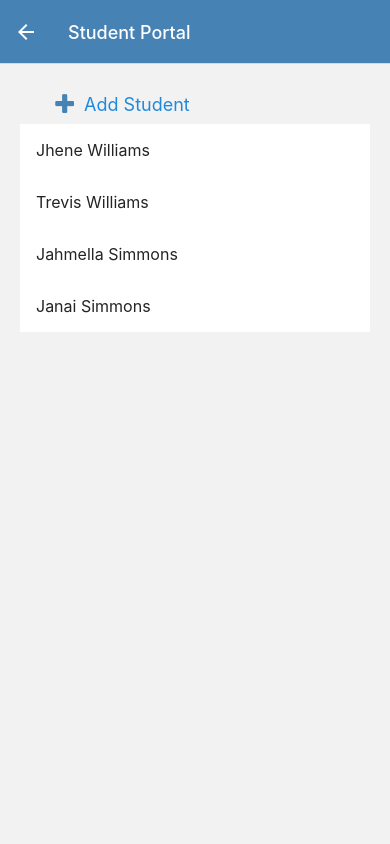
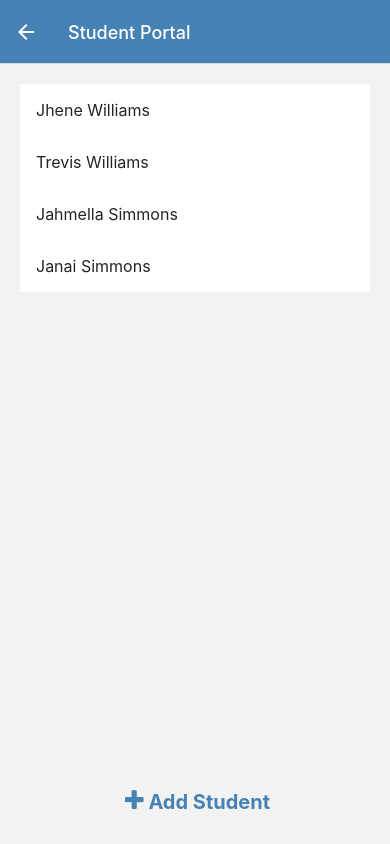
Before and after one commit to jsimmons01/dinner-time, a React Native app in the folder frontend/: screen /Roster in a window 390 px wide. Built offline with nearby package versions, Linux system fonts and the light colour scheme.

Commit message:
Creates student

```diff
--- a/frontend/screens/RosterScreen.js
+++ b/frontend/screens/RosterScreen.js
@@ -1,14 +1,36 @@
 
-import {useState } from 'react'
-import { View, StyleSheet, FlatList } from 'react-native'
-import { Button, ListItem } from '@rneui/themed'
-import StudentScreen from './StudentScreen'
+import { useState } from 'react'
+import { View, Text, StyleSheet, FlatList, Modal, Pressable, Alert } from 'react-native'
+import {  ListItem, Icon, Input } from '@rneui/themed'
+
+
 import { STUDENTS } from '../shared/students'
+
 
 
 const  RosterScreen = ({navigation}) => {
 
-  const [students, setStudents ] = useState(STUDENTS)
+const idNumber = () => {
+    return Math.floor(Math.random()*10000) + 1;
+
+}
+const [students, setStudents ] = useState(STUDENTS)
+const [modalVisible, setModalVisible] = useState(false);
+const [newStudentName, setNewStudentName] = useState("");
+
+const [newStudentBehavior, setNewStudentBehavior] = useState("Fair")
+const [newStudentAssignment, setNewStudentAssignment] = useState(false)
+
+const addNewStudent = () => {
+    const newStudent = { id: idNumber, name: newStudentName, behavior: newStudentBehavior, assignments: newStudentAssignment}
+    setStudents(students.push(newStudent))
+}
+
+
+
+const resetInput = () => {
+    setNewStudentName("")
+}
 
     const renderStudent = ({item: student}) => {
         return(
@@ -28,25 +50,62 @@ const  RosterScreen = ({navigation}) => {
 
         <View style={styles.container}>
 
-                <Button
-                containerStyle={{
-                    width: 200,
-                }}
-                title="Add Student"
-                type="clear"
-                color="steelblue"
-                icon={{type:'font-awesome', name: 'plus', color:'steelblue'}}
-                iconContainerStyle={{marginRight: 10}}
-                onPress={() => navigation.navigate('Student') }
+            <FlatList
+                data={students}
+                renderItem={renderStudent}
+                keyExtractor={(item) => item.id.toString()}
                 />
 
-        <FlatList
-            data={students}
-            renderItem={renderStudent}
-            keyExtractor={(item) => item.id.toString()}
-            />
+            <Pressable
+            style={[styles.button]}
+            onPress={() => setModalVisible(true)}
+            >
 
+            <Text style={styles.textStyle}> <Icon
+            type="font-awesome"
+            name="plus"
+            color="steelblue"
+            /> Add Student</Text>
+            </Pressable>
         </View>
+
+            <Modal
+            animationType="slide"
+            transparent={true}
+            visible={modalVisible}
+            onRequestClose={() => {
+            Alert.alert("Cancel new student");
+            setModalVisible(!modalVisible);
+            }}
+        >
+            <View style={styles.centeredView}>
+            <View style={styles.modalView}>
+            <Input
+            placeholder="Student's Name"
+            value={newStudentName}
+            onChangeText={(value)  => setNewStudentName(value)}
+             />
+
+
+                <Pressable
+                style={[styles.button, styles.buttonClose]}
+                onPress={() => {
+
+                    Alert.alert(`${newStudentName} added`);
+
+                    addNewStudent()
+                    console.log(JSON.stringify(students))
+                    setModalVisible(!modalVisible);
+                    resetInput();
+
+                }
+                }
+                >
+                <Text>Add new student</Text>
+                </Pressable>
+            </View>
+            </View>
+        </Modal>
 
         </>
 
@@ -58,6 +117,46 @@ const styles = StyleSheet.create({
         flex: 1,
         margin: 20
     },
+    centeredView: {
+        flex: 1,
+        justifyContent: "center",
+
+        marginTop: 22
+      },
+      modalView: {
+        margin: 20,
+        backgroundColor: "white",
+        borderRadius: 20,
+        padding: 35,
+        alignItems: "center",
+        shadowColor: "#000",
+        shadowOffset: {
+          width: 0,
+          height: 2
+        },
+        shadowOpacity: 0.25,
+        shadowRadius: 4,
+        elevation: 5
+      },
+      button: {
+        borderRadius: 20,
+        padding: 10,
+
+      },
+
+      buttonClose: {
+        backgroundColor: "steelblue",
+      },
+      textStyle: {
+        color: "steelblue",
+        fontWeight: "bold",
+        textAlign: "center",
+        fontSize: 20
+      },
+      modalText: {
+        marginBottom: 15,
+        textAlign: "center"
+      },
 
 })
 
```
Also changed, not shown: frontend/screens/ClassScreen.js (added, +7 -0 lines).
